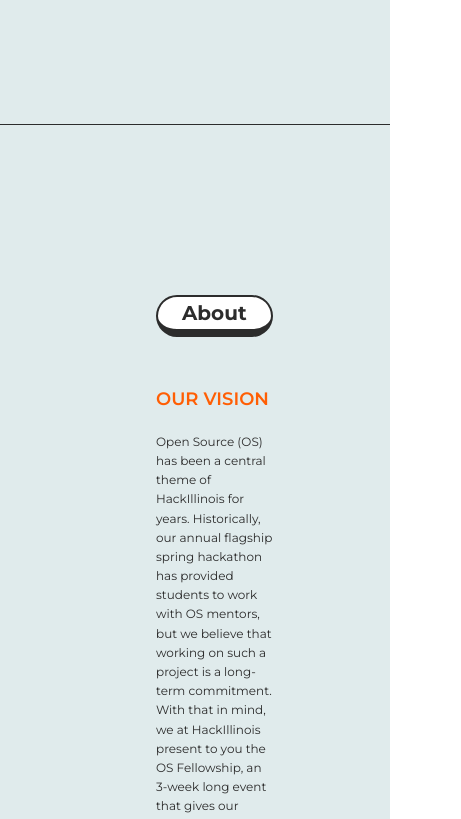
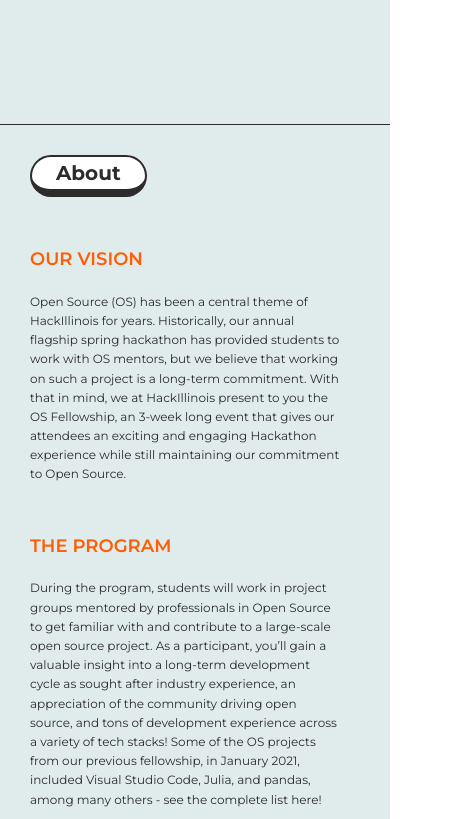
Before and after one commit to HackIllinois/hackstart-site, a React (Create React App) app: page / in a window 390 px wide. Shown: the part 720-1539 px from the top of the page, 461 px wide, since content can reach past the window. Built offline with nearby package versions, Linux system fonts and the light colour scheme.

Commit message:
:iphone: responsive sections

```diff
--- a/src/pages/Home/About/styles.module.scss
+++ b/src/pages/Home/About/styles.module.scss
@@ -2,8 +2,20 @@
     border-top: 1px solid currentColor;
     display: flex;
 
+    @media only screen and (max-width: 500px) {
+        flex-direction: row-reverse;
+    }
+
     .abstract {
         flex: 0 0 40%;
+
+        @media only screen and (max-width: 1100px) {
+            flex: 0 0 20%;
+        }
+
+        @media only screen and (max-width: 500px) {
+            flex: 0 0 50px;
+        }
     }
 
     .text {
@@ -11,5 +23,16 @@
         margin-left: auto;
         padding: 170px;
         padding-left: 0;
+
+        @media only screen and (max-width: 1100px) {
+            flex: 0 0 80%;
+            padding: 60px;
+        }
+
+        @media only screen and (max-width: 500px) {
+            flex: 1 0 0;
+            padding: 30px;
+            padding-right: 0;
+        }
     }
 }
--- a/src/pages/Home/FAQ/styles.module.scss
+++ b/src/pages/Home/FAQ/styles.module.scss
@@ -7,9 +7,28 @@
         margin-left: auto;
         padding: 170px;
         padding-right: 0;
+
+        @media only screen and (max-width: 1100px) {
+            flex: 0 0 80%;
+            padding: 60px;
+        }
+
+        @media only screen and (max-width: 500px) {
+            flex: 1 0 0;
+            padding: 30px;
+            padding-right: 0;
+        }
     }
 
     .abstract {
         flex: 0 0 40%;
+
+        @media only screen and (max-width: 1100px) {
+            flex: 0 0 20%;
+        }
+
+        @media only screen and (max-width: 500px) {
+            flex: 0 0 50px;
+        }
     }
 }
```
